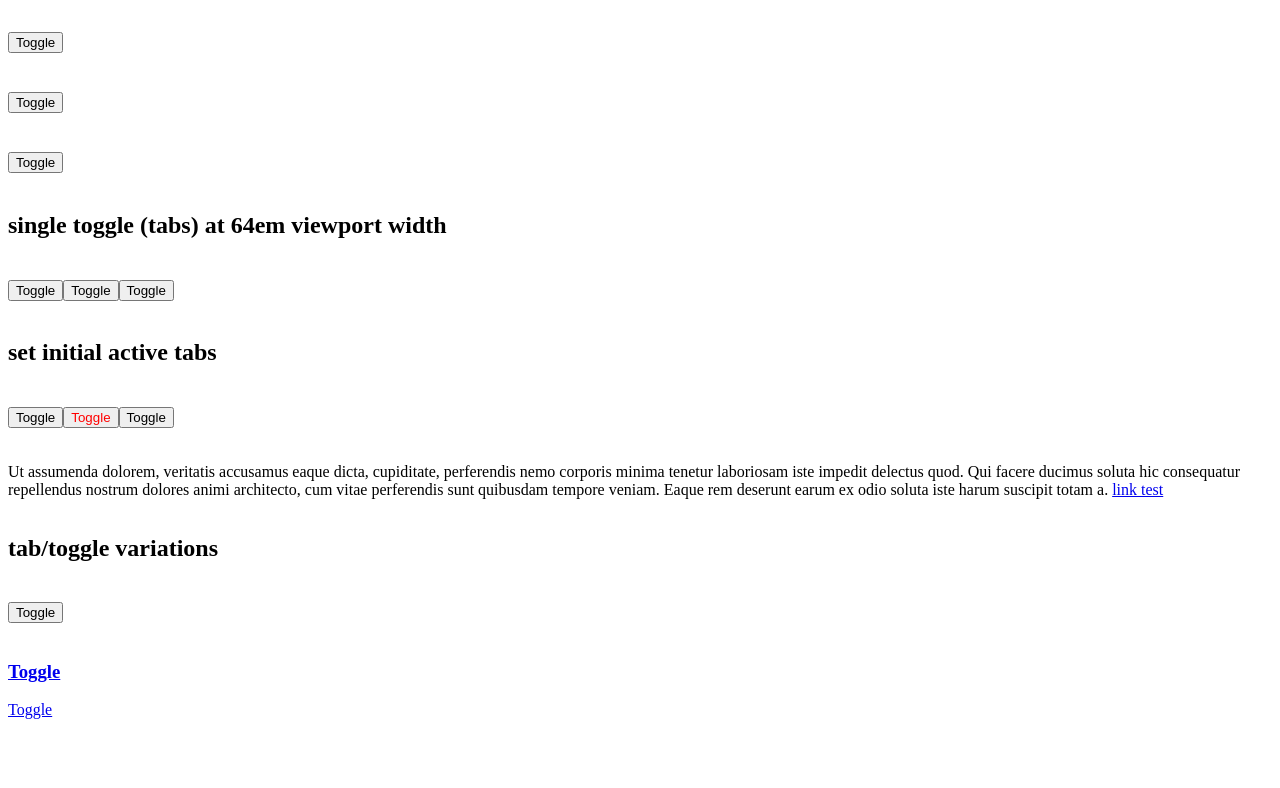
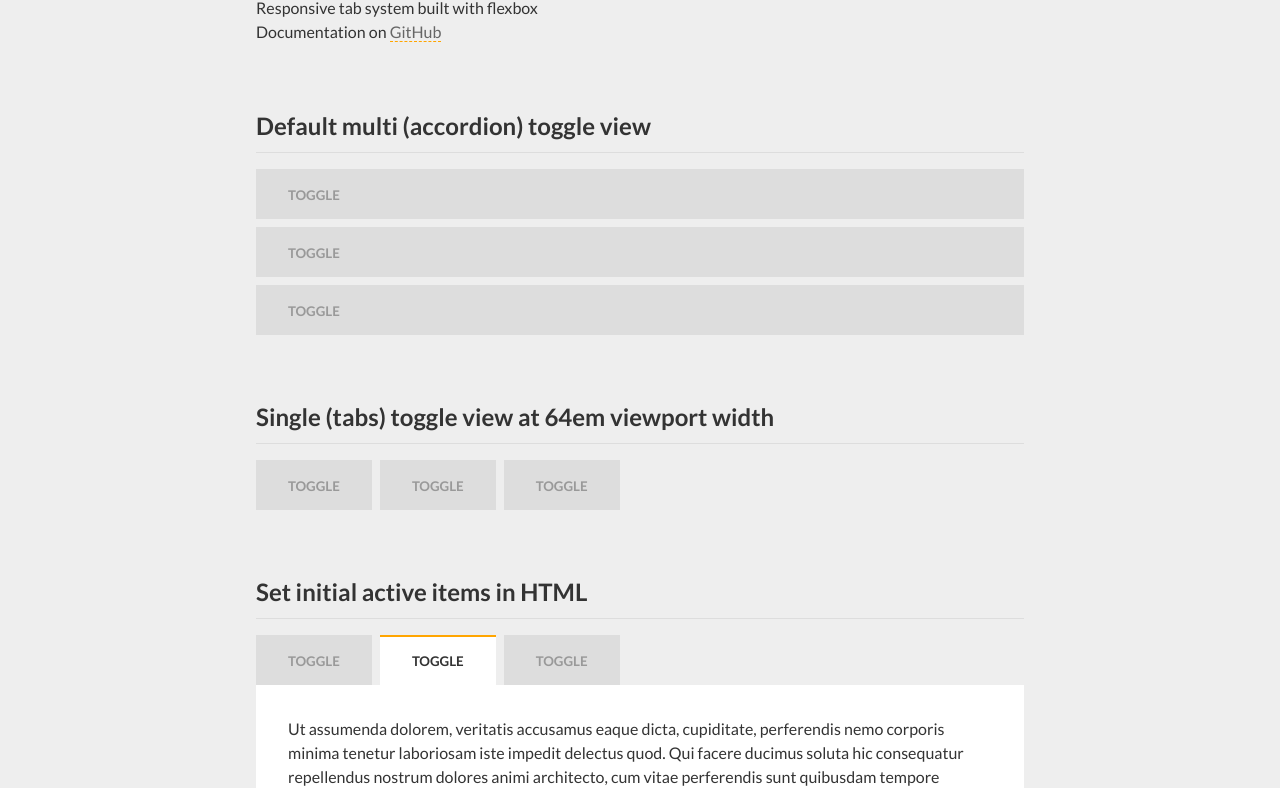
Before and after one commit to mdmoreau/flextabs, a website: page index.html in a window 1280 px wide. Shown: the part 116-904 px from the top of the page. Before the commit the page ends 843 px from the top, so only its background shows below. Drawn offline with Linux system fonts and the light colour scheme.

Commit message:
update examples

```diff
--- a/index.html
+++ b/index.html
@@ -5,21 +5,82 @@
     <meta http-equiv="x-ua-compatible" content="ie=edge">
     <meta name="viewport" content="width=device-width, initial-scale=1, minimum-scale=1">
     <title>flextabs</title>
+    <link href="https://fonts.googleapis.com/css?family=Lato:400,700" rel="stylesheet">
     <link href="flextabs.css" rel="stylesheet">
     <style>
+      * {
+        margin: 0;
+        padding: 0;
+      }
+      body {
+        max-width: 48rem;
+        margin: auto;
+        padding: 4rem 2rem;
+        background: #eee;
+        color: #333;
+        font-family: 'lato', sans-serif;
+        line-height: 1.5;
+      }
+      h2 {
+        margin-top: 4rem;
+        margin-bottom: 1rem;
+        padding-bottom: 0.5rem;
+        border-bottom: 0.0625rem solid #ddd;
+      }
+      a {
+        border-bottom: 0.0625rem dashed orange;
+        color: #666;
+        text-decoration: none;
+      }
+      a:hover {
+        color: inherit;
+      }
+      .flextabs__tab {
+        margin-top: 0.5rem;
+        background: #ddd;
+        color: #999;
+      }
+      .flextabs__tab:first-child {
+        margin-top: 0;
+      }
+      .flextabs__toggle {
+        width: 100%;
+        padding: 1rem 2rem;
+        border: 0;
+        border-top: 0.125rem solid transparent;
+        background: none;
+        color: inherit;
+        font-family: inherit;
+        font-weight: bold;
+        text-align: left;
+        text-transform: uppercase;
+      }
       .flextabs__toggle--active {
-        color: red;
+        border-color: orange;
+        background: white;
+        color: #333;
+      }
+      .flextabs__content {
+        padding: 2rem;
+        background: white;
+        box-sizing: border-box;
       }
       @media (min-width: 64em) {
         .flextabs--64em .flextabs__tab {
           order: -1;
           width: auto;
+          margin-top: 0;
+          margin-right: 0.5rem;
         }
         .flextabs--64em .flextabs__toggle--active {
+          border-color: transparent;
+          background: none;
           color: inherit;
         }
         .flextabs--64em .flextabs__toggle--active--last {
-          color: red;
+          border-color: orange;
+          background: white;
+          color: #333;
         }
         .flextabs--64em .flextabs__content--active {
           display: none;
@@ -31,8 +92,10 @@
     </style>
   </head>
   <body>
-    <h1>flextabs / <a href="https://github.com/mdmoreau/flextabs">github</a></h1>
-    <h2>default multi toggle (accordion)</h2>
+    <h1>flextabs</h1>
+    <p>Responsive tab system built with flexbox</p>
+    <p>Documentation on <a href="https://github.com/mdmoreau/flextabs">GitHub</a></p>
+    <h2>Default multi (accordion) toggle view</h2>
     <div class="flextabs">
       <h3 class="flextabs__tab"><button class="flextabs__toggle">Toggle</button></h3>
       <div class="flextabs__content">
@@ -47,7 +110,7 @@
         <p>Modi laboriosam non, aliquid expedita dolor illum blanditiis dignissimos mollitia, corrupti! Tempore, sint molestias! Explicabo dignissimos modi laboriosam nulla corporis eaque ratione ea deserunt, minima dolores praesentium amet tempora at laborum repellat quasi asperiores quae voluptatum fuga atque maxime nostrum doloribus optio earum? Numquam, tempore enim! Libero, natus! <a href="#">link test</a></p>
       </div>
     </div>
-    <h2>single toggle (tabs) at 64em viewport width</h2>
+    <h2>Single (tabs) toggle view at 64em viewport width</h2>
     <div class="flextabs flextabs--64em">
       <h3 class="flextabs__tab"><button class="flextabs__toggle">Toggle</button></h3>
       <div class="flextabs__content">
@@ -62,7 +125,7 @@
         <p>Modi laboriosam non, aliquid expedita dolor illum blanditiis dignissimos mollitia, corrupti! Tempore, sint molestias! Explicabo dignissimos modi laboriosam nulla corporis eaque ratione ea deserunt, minima dolores praesentium amet tempora at laborum repellat quasi asperiores quae voluptatum fuga atque maxime nostrum doloribus optio earum? Numquam, tempore enim! Libero, natus! <a href="#">link test</a></p>
       </div>
     </div>
-    <h2>set initial active tabs</h2>
+    <h2>Set initial active items in HTML</h2>
     <div class="flextabs flextabs--64em">
       <h3 class="flextabs__tab"><button class="flextabs__toggle flextabs__toggle--active">Toggle</button></h3>
       <div class="flextabs__content  flextabs__content--active">
@@ -77,21 +140,6 @@
         <p>Modi laboriosam non, aliquid expedita dolor illum blanditiis dignissimos mollitia, corrupti! Tempore, sint molestias! Explicabo dignissimos modi laboriosam nulla corporis eaque ratione ea deserunt, minima dolores praesentium amet tempora at laborum repellat quasi asperiores quae voluptatum fuga atque maxime nostrum doloribus optio earum? Numquam, tempore enim! Libero, natus! <a href="#">link test</a></p>
       </div>
     </div>
-    <h2>tab/toggle variations</h2>
-    <div class="flextabs">
-      <h3 class="flextabs__tab"><button class="flextabs__toggle">Toggle</button></h3>
-      <div class="flextabs__content">
-        <p>Lorem ipsum dolor sit amet, consectetur adipisicing elit. Fuga, maiores, et? Facere eos sunt autem, libero porro eveniet architecto dignissimos officiis. A voluptate repellat adipisci placeat illum veniam commodi sequi quidem sint reiciendis quasi deleniti delectus quo natus quisquam modi optio unde doloribus, tempora, dolore? Doloremque, nam, laudantium. <a href="#">link test</a></p>
-      </div>
-      <h3 class="flextabs__tab"><a href="#" class="flextabs__toggle">Toggle</a></h3>
-      <div class="flextabs__content">
-        <p>Ut assumenda dolorem, veritatis accusamus eaque dicta, cupiditate, perferendis nemo corporis minima tenetur laboriosam iste impedit delectus quod. Qui facere ducimus soluta hic consequatur repellendus nostrum dolores animi architecto, cum vitae perferendis sunt quibusdam tempore veniam. Eaque rem deserunt earum ex odio soluta iste harum suscipit totam a. <a href="#">link test</a></p>
-      </div>
-      <a href="#" class="flextabs__tab flextabs__toggle">Toggle</a>
-      <div class="flextabs__content">
-        <p>Modi laboriosam non, aliquid expedita dolor illum blanditiis dignissimos mollitia, corrupti! Tempore, sint molestias! Explicabo dignissimos modi laboriosam nulla corporis eaque ratione ea deserunt, minima dolores praesentium amet tempora at laborum repellat quasi asperiores quae voluptatum fuga atque maxime nostrum doloribus optio earum? Numquam, tempore enim! Libero, natus! <a href="#">link test</a></p>
-      </div>
-    </div>
     <script src="flextabs.js"></script>
     <script>
       var targets = document.querySelectorAll('.flextabs');
```
